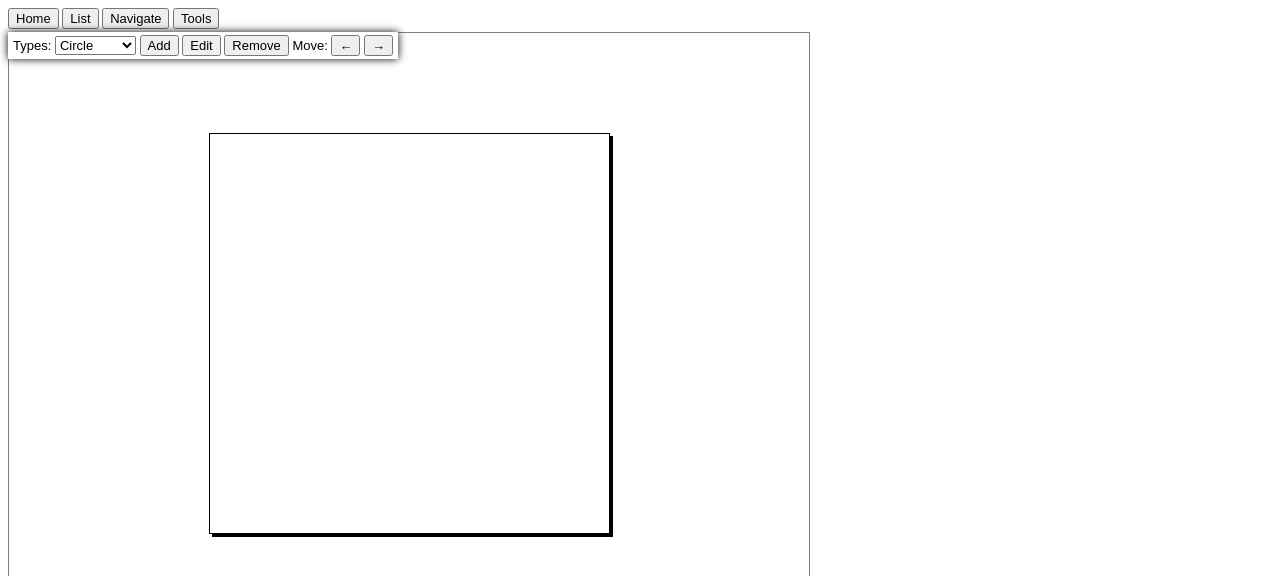
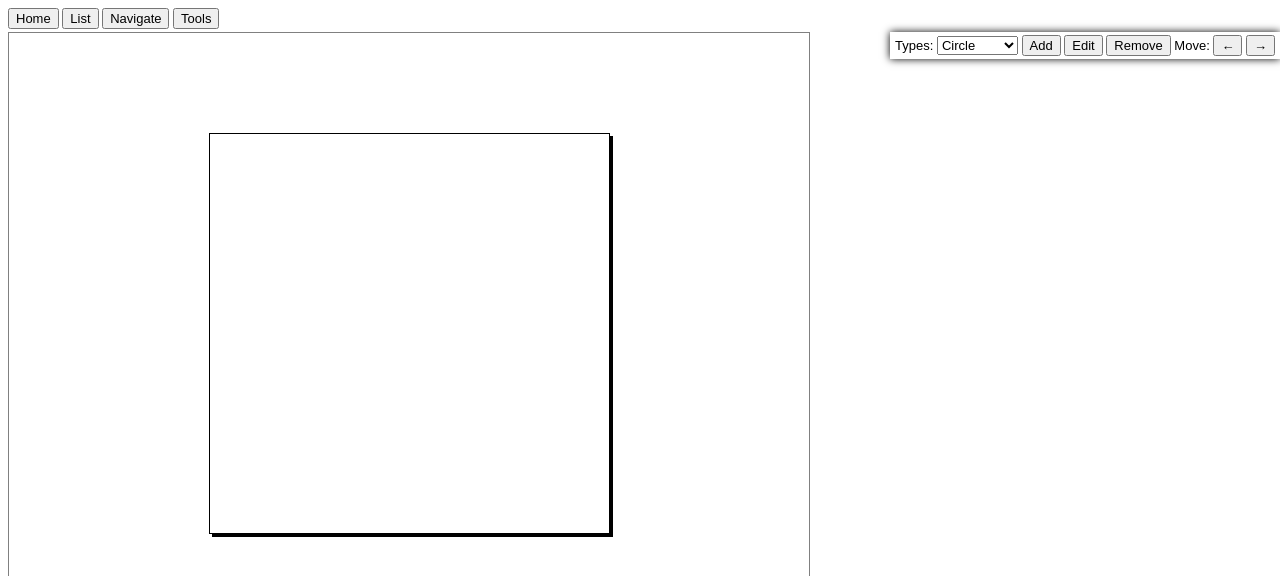
Before and after one commit to rodemfa913/SVGEditor4, a plain HTML site: page index.html in a window 1280 px wide. Both pictures are taken after a click on the button "Tools". Shown: the top 576 px of the page. Drawn offline with Linux system fonts and the light colour scheme.

Commit message:
Testing...

```diff
--- a/index.html
+++ b/index.html
@@ -36,7 +36,7 @@
 					<li><span id="i0">svg</span></li>
 				</ul>
 			</div>
-			<div class="drop" id="tools" style="display: none">
+			<div class="drop" id="tools" style="display: none; right: 0">
 				Types:
 				<select id="type_select">
 					<option value="circle">Circle</option>
```
